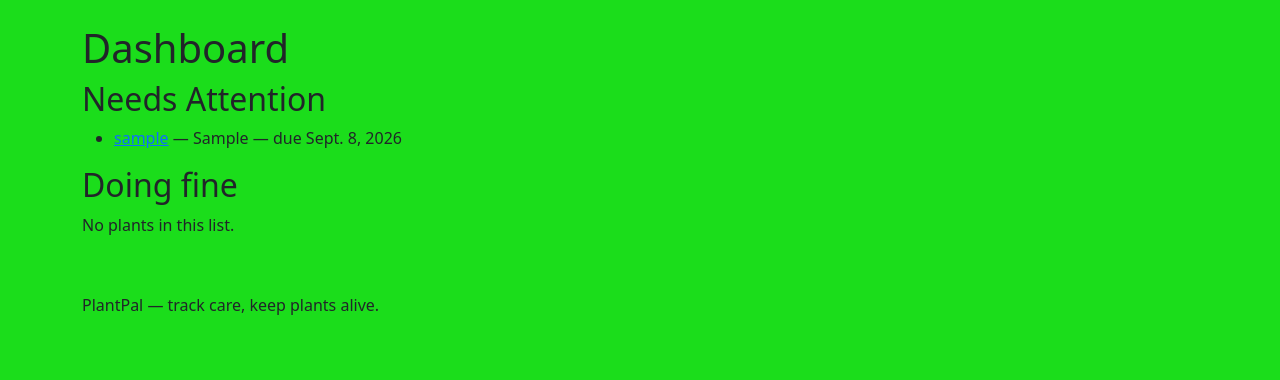
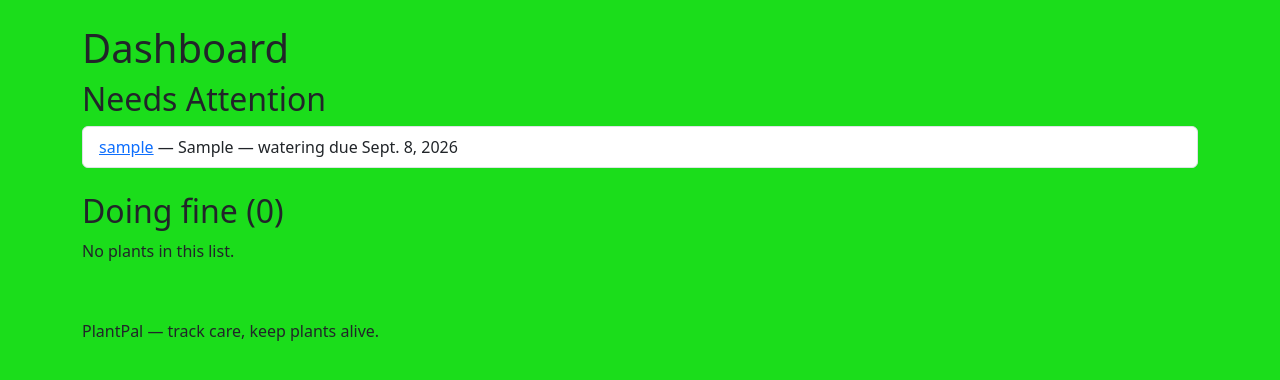
Before and after one commit to Blitzgeist-69/plantpal, a Django app: page /dashboard/ in a window 1280 px wide. Shown: the part 56-436 px from the top of the page. Run offline with Django 4.2, Linux system fonts and the light colour scheme; a user stored in the database is signed in; tables that the repository leaves empty hold one stand-in row (values such as "Sample post"); data that the repository does not hold is empty.

Commit message:
Add tighter logic so only watering changes due date

```diff
--- a/plantpal/settings.py
+++ b/plantpal/settings.py
@@ -27,7 +27,7 @@ BASE_DIR = Path(__file__).resolve().parent.parent
 SECRET_KEY = os.environ.get("SECRET_KEY")
 
 # SECURITY WARNING: don't run with debug turned on in production!
-DEBUG = False
+DEBUG = True if os.environ.get("DEBUG") == "True" else False
 
 ALLOWED_HOSTS = [
     '.herokuapp.com',
--- a/plants/models.py
+++ b/plants/models.py
@@ -60,18 +60,18 @@ class Plant(models.Model):
     def get_absolute_url(self):
         return reverse('plants:plant_detail', args=[self.pk])
 
-    def last_care_date(self):
-        """Most recent care log date, or None if no logs exist."""
-        latest = self.care_logs.first()
+    def last_watered_date(self):
+        """Most recent Watered log, or None if never watered."""
+        latest = self.care_logs.filter(action='water').first()
         if latest is None:
             return None
         return latest.date
 
     def due_date(self):
         """
-        Date plant care is next due, plants with no history are due today.
+        Date watering is next due or if never watered due today - needs attention.
         """
-        last = self.last_care_date()
+        last = self.last_watered_date()
         if last is None:
             return timezone.localdate()
         return last + timedelta(days=self.water_frequency_days)
--- a/plants/views.py
+++ b/plants/views.py
@@ -35,7 +35,8 @@ def register(request):
 
 @login_required
 def dashboard(request):
-    """ Split user's plants into due/overdue and up to date based
+    """
+    Split user's plants into due/overdue and up to date based
     on watering schedule.
     """
     plants = Plant.objects.filter(
--- a/templates/plants/dashboard.html
+++ b/templates/plants/dashboard.html
@@ -13,27 +13,27 @@
 {% else %}
     <h2>Needs Attention</h2>
         {% if needs_attention %}
-            <ul>
+            <ul class="list-group mb-4">
                 {% for plant in needs_attention %}
-                    <li>
+                    <li class="list-group-item">
                         <a href="{{ plant.get_absolute_url }}">{{ plant.nickname }}</a>
                         — {{ plant.species }}
-                        — due {{ plant.due_date }}
+                        — watering due {{ plant.due_date }}
                     </li>
                 {% endfor %}
             </ul>
         {% else %}
-            <p>Nothing due today. Good work!</p>
+            <p>No watering due today. Good work!</p>
         {% endif %}
 
-        <h2>Doing fine</h2>
+        <h2>Doing fine ({{ doing_fine|length }})</h2>
         {% if doing_fine %}
-            <ul>
+            <ul class="list-group">
                 {% for plant in doing_fine %}
-                    <li>
+                    <li class="list-group-item">
                         <a href="{{ plant.get_absolute_url }}">{{ plant.nickname }}</a>
                         — {{ plant.species }}
-                        — next due {{ plant.due_date }}
+                        — next watering {{ plant.due_date }}
                     </li>
                 {% endfor %}
             </ul>
```
